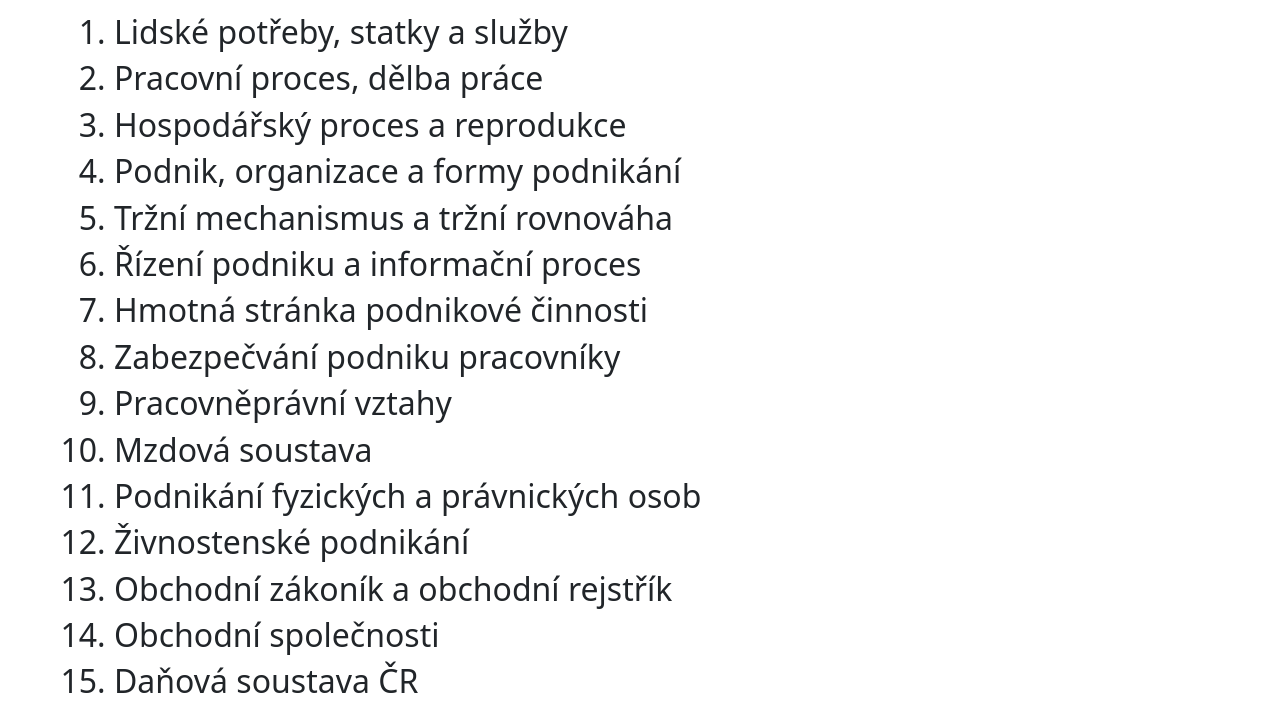
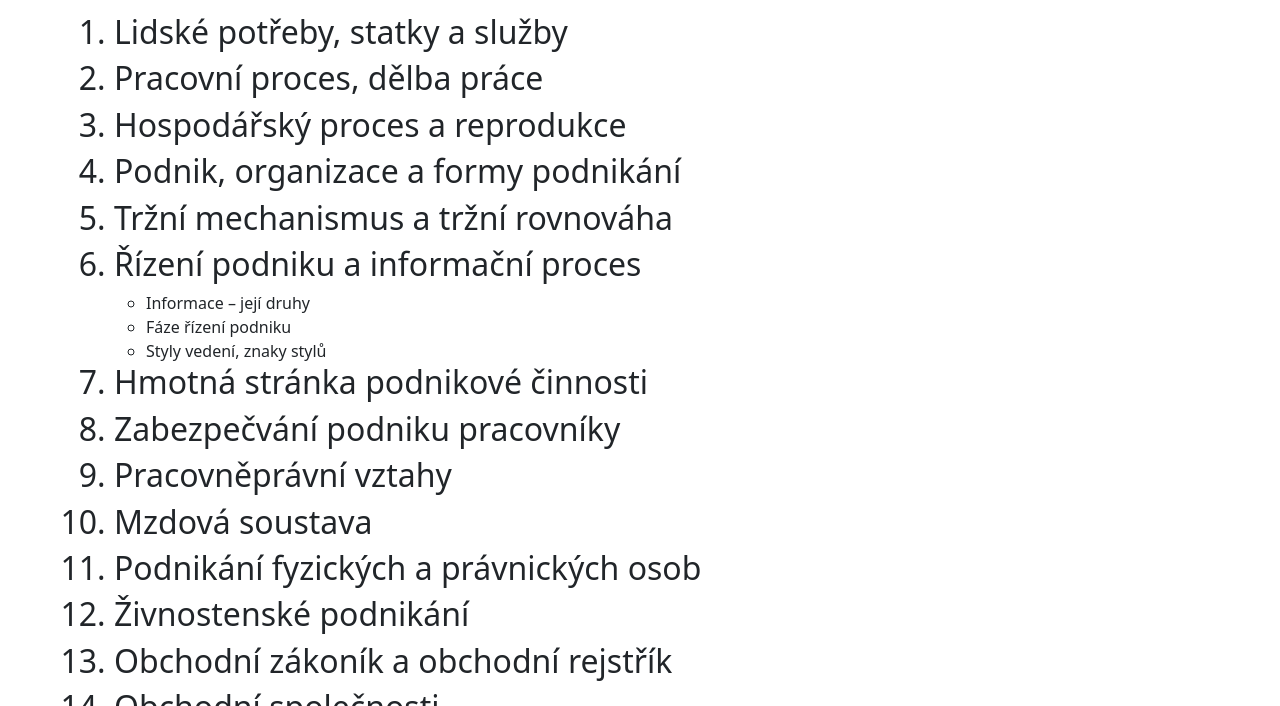
Before and after one commit to filip2cz/maturita-eko, a plain HTML site: page osnova/index.html in a window 1280 px wide. Shown: the part 83-789 px from the top of the page. Drawn offline with nearby package versions, Linux system fonts and the light colour scheme.

Commit message:
ADD: řízení podniku

```diff
--- a/osnova/index.html
+++ b/osnova/index.html
@@ -49,6 +49,12 @@
             <h2>
                 <li>Řízení podniku a informační proces</li>
             </h2>
+
+            <ul>
+                <li>Informace – její druhy</li>
+                <li>Fáze řízení podniku</li>
+                <li>Styly vedení, znaky stylů</li>
+            </ul>
 
             <h2>
                 <li>Hmotná stránka podnikové činnosti</li>
```
